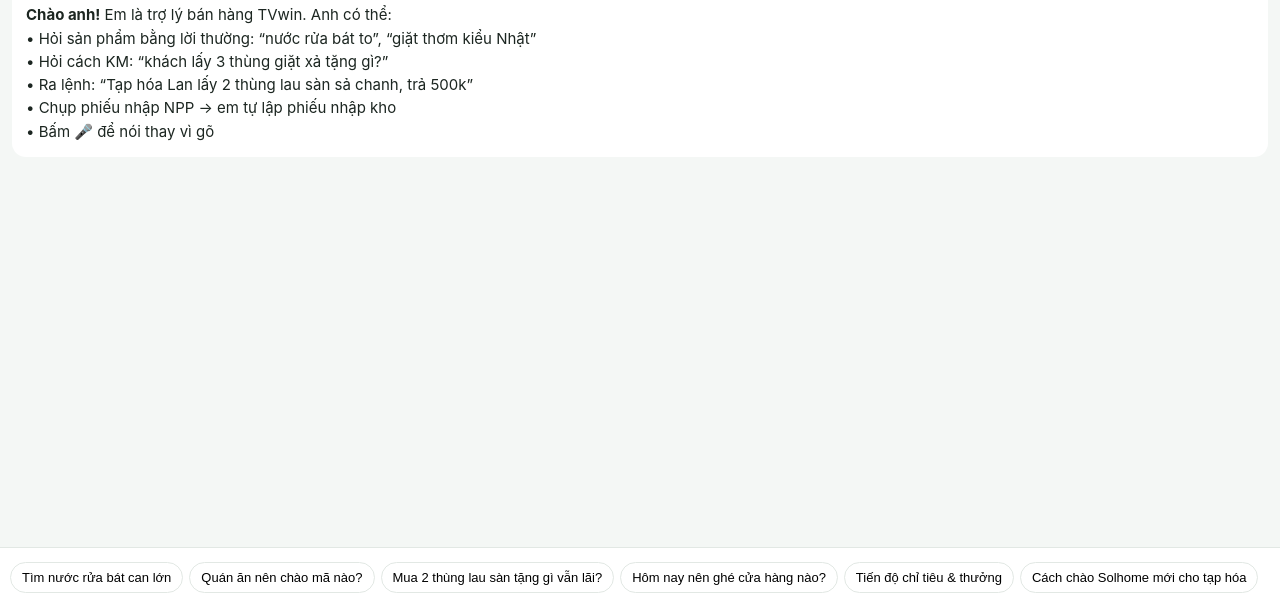
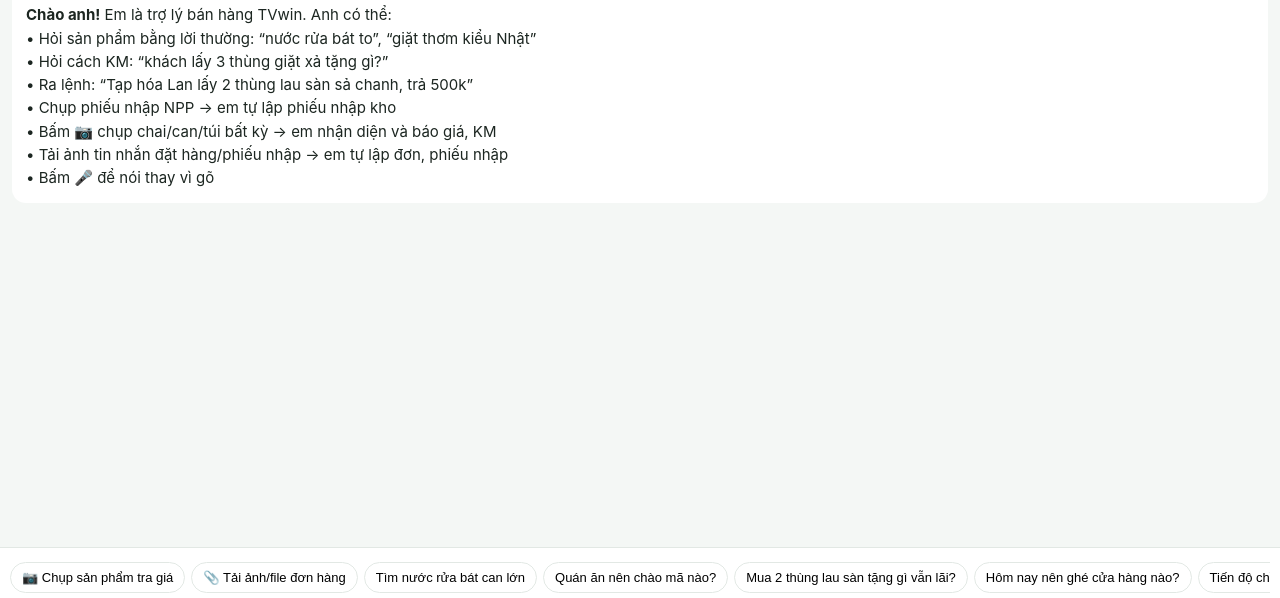
Before and after one commit to vohongthang476/ban-hang-gt, a plain HTML site: page index.html in a window 1280 px wide. Both pictures are taken after a click on the element 640 px from the left and 494 px from the top of the page. Shown: the part 142-740 px from the top of the page. Drawn offline with Linux system fonts and the light colour scheme.

Commit message:
Trợ lý AI: chụp SP tra giá, tải file đơn hàng

```diff
--- a/index.html
+++ b/index.html
@@ -696,22 +696,24 @@
  el.innerHTML=`<div class="aih"><img src="${IMGS_LOGO()}" alt=""><div class="grow"><b>Trợ lý TVwin</b><small>Tìm SP · tư vấn KM · chào hàng · nhập liệu bằng lời/ảnh</small></div><button class="btn gr s" onclick="if(confirm('Xóa lịch sử chat?')){AIH=[];aiSave();aiRender()}">🗑️</button><button class="btn gr s" onclick="$('ai').remove()">✕</button></div>
  <div class="aim" id="aim"></div><div id="aifiles" class="aifl"></div>
  <div class="aiin"><div class="chips" id="aichips"></div><div class="row" style="flex-wrap:nowrap;gap:6px">
- <label class="aib" title="Chụp ảnh">📷<input type="file" accept="image/*" capture="environment" hidden onchange="aiAddFiles(this.files);this.value=''"></label>
- <label class="aib" title="Chọn ảnh/PDF/CSV">📎<input type="file" accept="image/*,application/pdf,.csv,.txt,.json" multiple hidden onchange="aiAddFiles(this.files);this.value=''"></label>
+ <label class="aib" title="Chụp ảnh">📷<input id="aicam" type="file" accept="image/*" capture="environment" hidden onchange="aiPick(this,'Nhận diện sản phẩm trong ảnh: mã, giá bán, KM, tồn kho và cách chào')"></label>
+ <label class="aib" title="Chọn ảnh/PDF/CSV">📎<input id="aifile" type="file" accept="image/*,application/pdf,.csv,.txt,.json" multiple hidden onchange="aiPick(this,'Đọc file/ảnh này: nếu là đơn đặt hàng thì lập đơn bán, nếu là phiếu nhập NPP thì lập phiếu nhập, nếu là sản phẩm thì báo giá')"></label>
  <textarea id="aiq" rows="1" placeholder="Hỏi hoặc ra lệnh… VD: Tạp hóa Lan lấy 2 thùng lau sàn sả chanh" onkeydown="if(event.key==='Enter'&&!event.shiftKey){event.preventDefault();aiSend()}"></textarea>
  <button class="aib" id="aimic" onclick="aiVoice()" title="Nói">🎤</button><button class="btn" onclick="aiSend()">➤</button></div></div>`;
  aiRender();aiChipsRender();if(q){$('aiq').value=q;aiSend()}}
-const AI_CHIPS=['Tìm nước rửa bát can lớn','Quán ăn nên chào mã nào?','Mua 2 thùng lau sàn tặng gì vẫn lãi?','Hôm nay nên ghé cửa hàng nào?','Tiến độ chỉ tiêu & thưởng','Cách chào Solhome mới cho tạp hóa'];
-function aiChipsRender(extra){const c=$('aichips');if(!c)return;c.innerHTML=(extra&&extra.length?extra:AI_CHIPS).map(t=>`<button onclick="$('aiq').value=this.textContent;aiSend()">${esc(t)}</button>`).join('')}
+const AI_CHIPS=['📷 Chụp sản phẩm tra giá','📎 Tải ảnh/file đơn hàng','Tìm nước rửa bát can lớn','Quán ăn nên chào mã nào?','Mua 2 thùng lau sàn tặng gì vẫn lãi?','Hôm nay nên ghé cửa hàng nào?','Tiến độ chỉ tiêu & thưởng','Cách chào Solhome mới cho tạp hóa'];
+function aiChipsRender(extra){const c=$('aichips');if(!c)return;c.innerHTML=(extra&&extra.length?extra:AI_CHIPS).map(t=>`<button onclick="aiChip(this.textContent)">${esc(t)}</button>`).join('')}
 function md(t){return esc(t).replace(/\*\*(.+?)\*\*/g,'<b>$1</b>').replace(/^\s*[-•]\s+/gm,'• ').replace(/\n/g,'<br>')}
 function aiRender(){const m=$('aim');if(!m)return;
- m.innerHTML=(AIH.length?'':`<div class="aiw"><img src="${IMGS_LOGO()}" alt=""><p><b>Chào anh${S.settings.seller?' '+esc(S.settings.seller):''}!</b> Em là trợ lý bán hàng TVwin. Anh có thể:</p><p>• Hỏi sản phẩm bằng lời thường: “nước rửa bát to”, “giặt thơm kiểu Nhật”<br>• Hỏi cách KM: “khách lấy 3 thùng giặt xả tặng gì?”<br>• Ra lệnh: “Tạp hóa Lan lấy 2 thùng lau sàn sả chanh, trả 500k”<br>• Chụp phiếu nhập NPP → em tự lập phiếu nhập kho<br>• Bấm 🎤 để nói thay vì gõ</p></div>`)+
+ m.innerHTML=(AIH.length?'':`<div class="aiw"><img src="${IMGS_LOGO()}" alt=""><p><b>Chào anh${S.settings.seller?' '+esc(S.settings.seller):''}!</b> Em là trợ lý bán hàng TVwin. Anh có thể:</p><p>• Hỏi sản phẩm bằng lời thường: “nước rửa bát to”, “giặt thơm kiểu Nhật”<br>• Hỏi cách KM: “khách lấy 3 thùng giặt xả tặng gì?”<br>• Ra lệnh: “Tạp hóa Lan lấy 2 thùng lau sàn sả chanh, trả 500k”<br>• Chụp phiếu nhập NPP → em tự lập phiếu nhập kho<br>• Bấm 📷 chụp chai/can/túi bất kỳ → em nhận diện và báo giá, KM<br>• Tải ảnh tin nhắn đặt hàng/phiếu nhập → em tự lập đơn, phiếu nhập<br>• Bấm 🎤 để nói thay vì gõ</p></div>`)+
  AIH.map((x,i)=>x.role==='user'?`<div class="bu">${esc(x.content)}${x.files?`<div class="mut">📎 ${esc(x.files)}</div>`:''}</div>`:`<div class="ba">${md(x.content)}${(x.actions||[]).map((a,j)=>actCard(a,i,j)).join('')}${(x.warnings||[]).length?`<div class="aiwarn">⚠️ ${x.warnings.map(esc).join('<br>⚠️ ')}</div>`:''}</div>`).join('')+
  (AIBUSY?'<div class="ba"><span class="dots">Đang suy nghĩ</span></div>':'');m.scrollTop=m.scrollHeight}
 async function aiAddFiles(fl){for(const f of fl){if(f.size>15e6){toast('File quá lớn');continue}
  if(/^image\//.test(f.type)){AIF.push({name:f.name,mime:'image/jpeg',data:await imgB64(f)})}
  else if(f.type==='application/pdf'){AIF.push({name:f.name,mime:f.type,data:await fileB64(f)})}
  else AIF.push({name:f.name,mime:'text/plain',text:await f.text()})}aiFilesRender()}
+function aiChip(t){if(t.startsWith('📷'))return $('aicam').click();if(t.startsWith('📎'))return $('aifile').click();$('aiq').value=t;aiSend()}
+function aiPick(inp,q){const f=[...inp.files];inp.value='';aiAddFiles(f).then(()=>{if(!$('aiq').value.trim())$('aiq').value=q;aiSend()})}
 function aiFilesRender(){$('aifiles').innerHTML=AIF.map((f,i)=>`<span class="tag b">📎 ${esc(f.name)} <a href="#" onclick="event.preventDefault();AIF.splice(${i},1);aiFilesRender()">✕</a></span>`).join('')}
 function fileB64(f){return new Promise(r=>{const fr=new FileReader();fr.onload=()=>r(fr.result.split(',')[1]);fr.readAsDataURL(f)})}
 function imgB64(f){return new Promise(r=>{const img=new Image();img.onload=()=>{const k=Math.min(1,1600/Math.max(img.width,img.height)),c=document.createElement('canvas');c.width=img.width*k;c.height=img.height*k;c.getContext('2d').drawImage(img,0,0,c.width,c.height);r(c.toDataURL('image/jpeg',.82).split(',')[1])};img.onerror=()=>fileB64(f).then(r);img.src=URL.createObjectURL(f)})}
```
